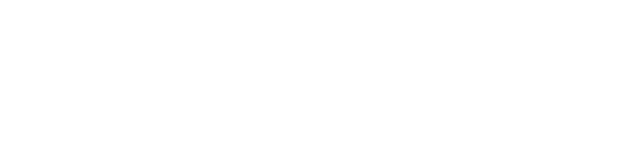
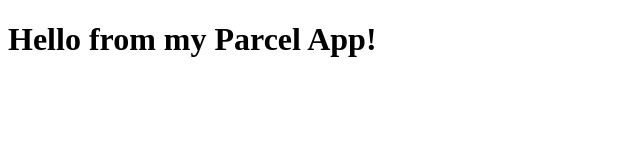
Before and after one commit to clidhoose/webtest5, a website built with Parcel: page index.html in a window 1280 px wide. Shown: the whole page, without its empty margins (0-640 px from the left). Built offline with nearby package versions, Linux system fonts and the light colour scheme.

Commit message:
Update index.html

```diff
--- a/index.html
+++ b/index.html
@@ -5,6 +5,7 @@
     <title>My test page</title>
   </head>
   <body>
+    <h1>Hello from my Parcel App!</h1>
     <script src="index.js"></script>
   </body>
 </html>
```
